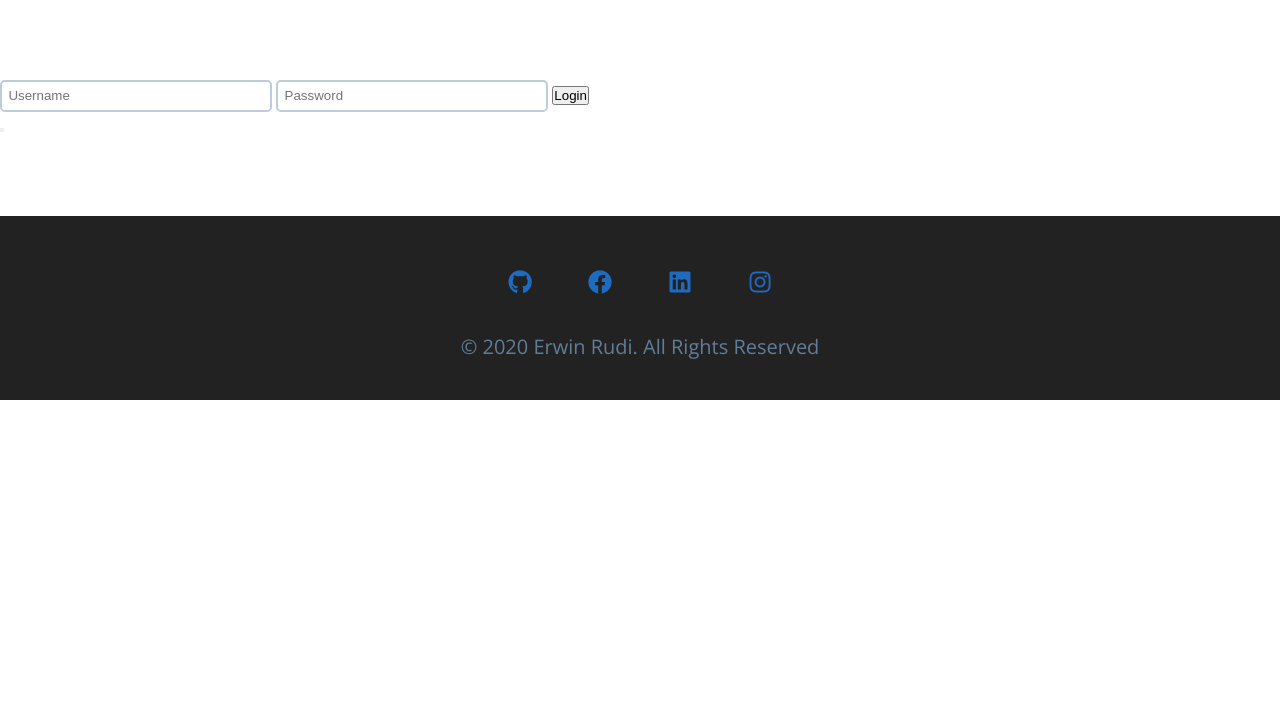
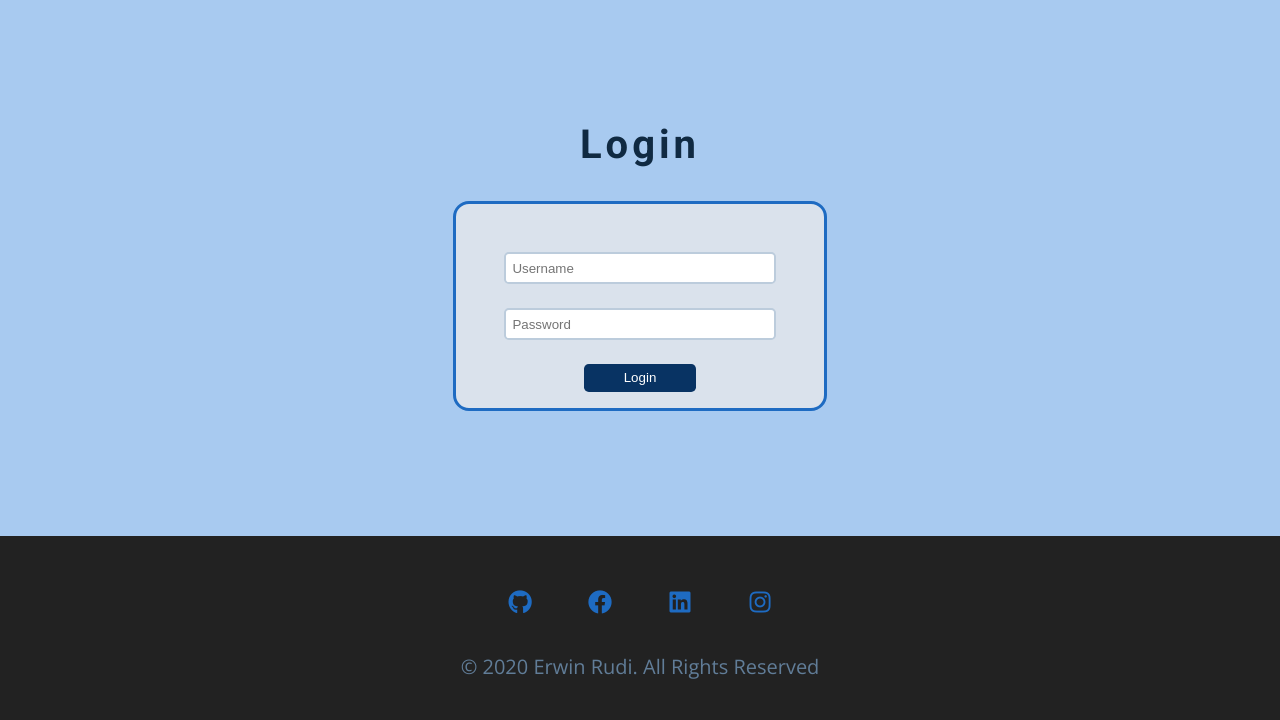
Before and after one commit to solinuck/portfolio, a Flask app: page /auth/login in a window 1280 px wide. Shown: the part 80-800 px from the top of the page. Run offline with Flask 2, Linux system fonts and the light colour scheme.

Commit message:
login page + some style improvements

```diff
--- a/portfolio_app/static/css/styles.css
+++ b/portfolio_app/static/css/styles.css
@@ -237,6 +237,7 @@ Navbar
   border-color: transparent;
   color: var(--clr-primary-5);
   cursor: pointer;
+  outline: none;
   font-size: 2rem;
   justify-self: end;
 }
@@ -357,6 +358,7 @@ Sidebar
   transition: var(--transition);
   color: #bb2525;
   cursor: pointer;
+  outline: none;
 }
 
 .close-btn:hover {
@@ -728,13 +730,14 @@ Register Page
 }
 
 .form {
+  min-width: 17rem;
   display: grid;
   grid-template-columns: 1fr;
   grid-row-gap: 1.5rem;
 }
 
 input[type=text] {
-  width: 17rem;
+  width: 100%;
   padding: 0.4rem;
   border: 2px solid var(--clr-grey-8);
   border-radius: 0.3rem;
@@ -768,3 +771,7 @@ input[type=submit] {
 .showFlash {
   opacity: 1;
 }
+
+.form-title {
+  text-align: center;
+}
--- a/portfolio_app/templates/auth/login.html
+++ b/portfolio_app/templates/auth/login.html
@@ -1,17 +1,26 @@
 {% extends "base.html" %}
 
-{% block title %} Register {% endblock%}
+{% block title %} Login {% endblock%}
 
 {% block content %}
-<div class="admin section">
-  <div class="login-box">
-    <form action="#">
-      <input type="text" placeholder="Username" name="usrname">
-      <input type="text" placeholder="Password" name="passwd">
-      <button type="submit">Login</button>
-    </form>
-    <button></button>
+<!-- Register Form -->
+<div class="register">
 
+  <div class="form">
+    <div class="form-title">
+      <h2>Login</h2>
+    </div>
+    <div class="form-box">
+      <div class="flash">replace me</div>
+      <form class="form" method="post">
+        <input type="text" name="username" id="username" placeholder="Username" required>
+        <input type="text" type="password" name="password" id="password"
+          placeholder="Password" required>
+        <input class="submit-btn" type="submit" value="Login">
+      </form>
+    </div>
   </div>
 </div>
-{% endblock%}
+
+<!-- End of Register Form -->
+{% endblock %}
--- a/portfolio_app/templates/auth/register.html
+++ b/portfolio_app/templates/auth/register.html
@@ -13,9 +13,9 @@
     <div class="form-box">
       <div class="flash">replace me</div>
       <form class="form" method="post">
-        <input type="text" name="username" id="username" placeholder="Username">
+        <input type="text" name="username" id="username" placeholder="Username" required>
         <input type="text" type="password" name="password" id="password"
-          placeholder="Password">
+          placeholder="Password" required>
         <input class="submit-btn" type="submit" value="Register">
       </form>
     </div>
```
